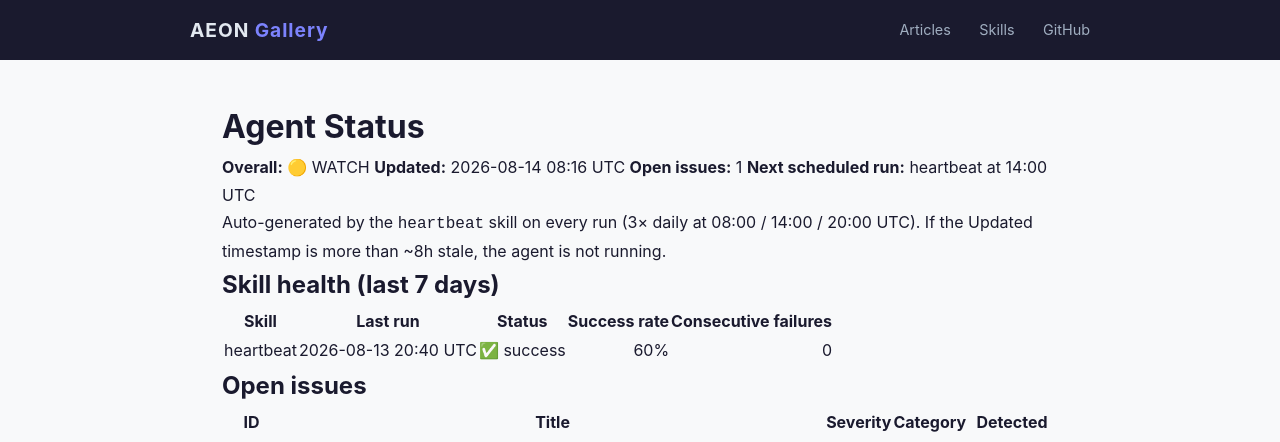
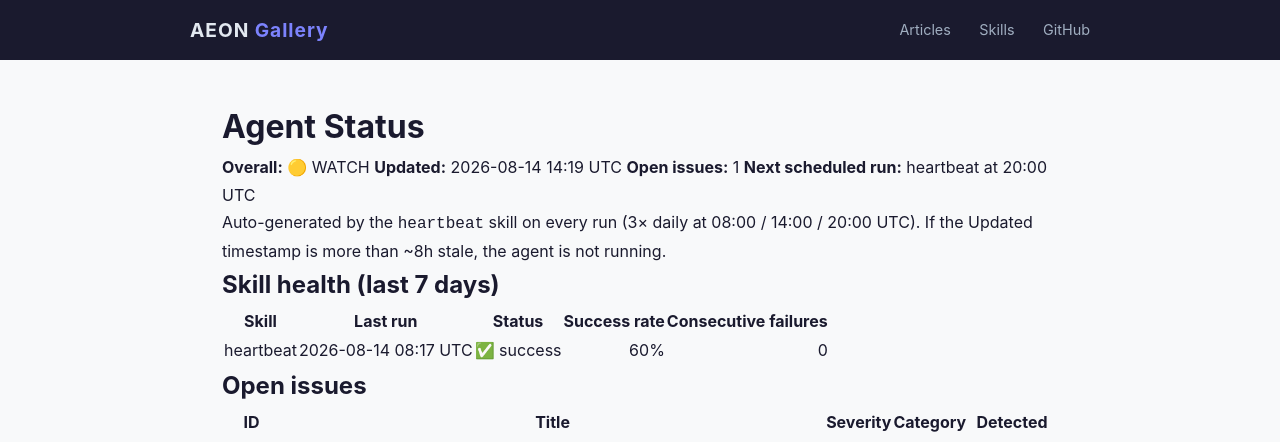
Before and after one commit to RickCrosschain/aeon, a Jekyll site: the page built from docs/status.md, in a window 1280 px wide. Shown: the top 442 px of the page. Built offline with Jekyll 4.4.1, drawn with Linux system fonts in a browser that asks for light colours.

Commit message:
chore(heartbeat): auto-commit 2026-08-14

```diff
--- a/docs/status.md
+++ b/docs/status.md
@@ -7,9 +7,9 @@
 # Agent Status
 
 **Overall:** 🟡 WATCH
-**Updated:** 2026-08-14 08:16 UTC
+**Updated:** 2026-08-14 14:19 UTC
 **Open issues:** 1
-**Next scheduled run:** heartbeat at 14:00 UTC
+**Next scheduled run:** heartbeat at 20:00 UTC
 
 Auto-generated by the `heartbeat` skill on every run (3× daily at 08:00 / 14:00 / 20:00 UTC). If the Updated timestamp is more than ~8h stale, the agent is not running.
 
@@ -17,7 +17,7 @@
 
 | Skill | Last run | Status | Success rate | Consecutive failures |
 |-------|----------|--------|-------------:|---------------------:|
-| heartbeat | 2026-08-13 20:40 UTC | ✅ success | 60% | 0 |
+| heartbeat | 2026-08-14 08:17 UTC | ✅ success | 60% | 0 |
 
 ## Open issues
 
--- a/memory/token-usage.csv
+++ b/memory/token-usage.csv
@@ -156,3 +156,4 @@
 2026-08-13,heartbeat,claude-opus-4-8,2112,4250,331992,38195
 2026-08-13,heartbeat,claude-opus-4-8,2116,4561,421803,56810
 2026-08-14,heartbeat,claude-opus-4-8,4239,6014,373908,56997
+2026-08-14,heartbeat,claude-opus-4-8,2116,5523,381788,56920
```
Also changed, not shown: memory/logs/2026-08-14.md (+11 -0 lines), .outputs/heartbeat.md.
